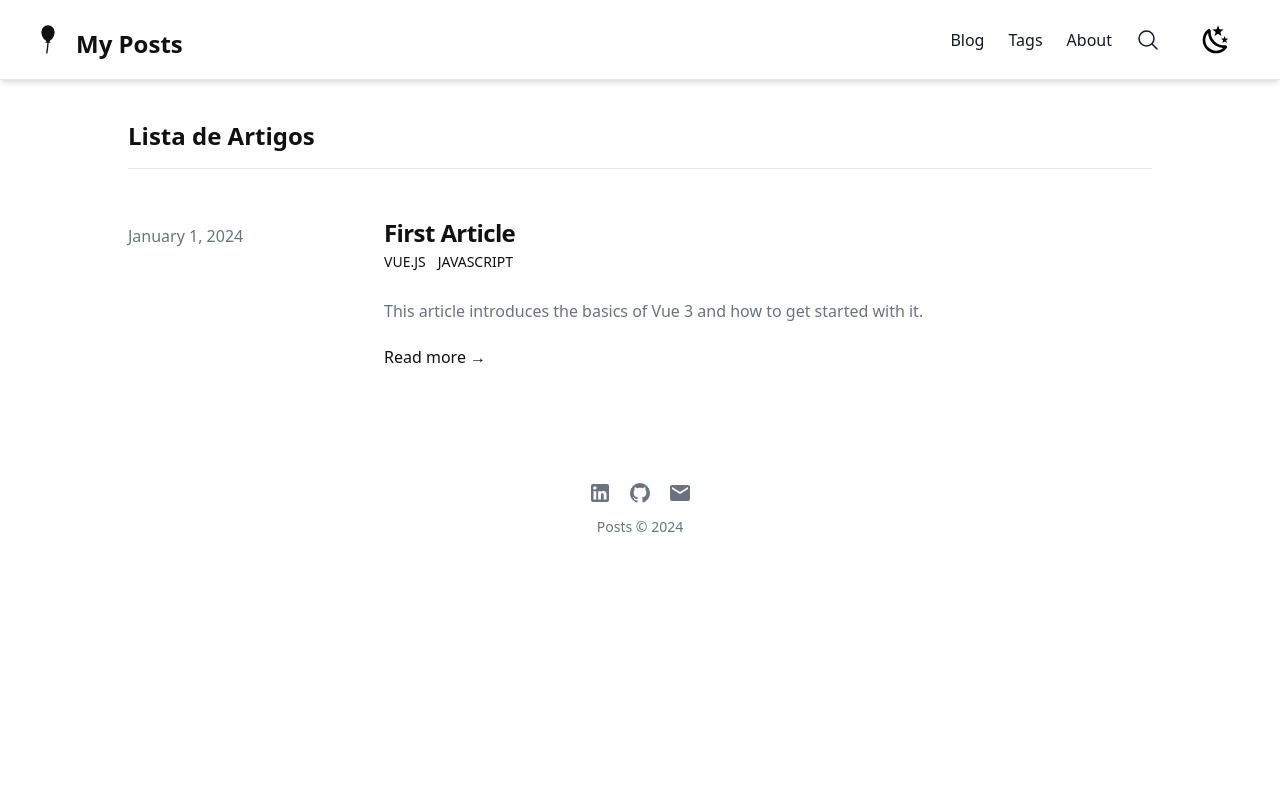
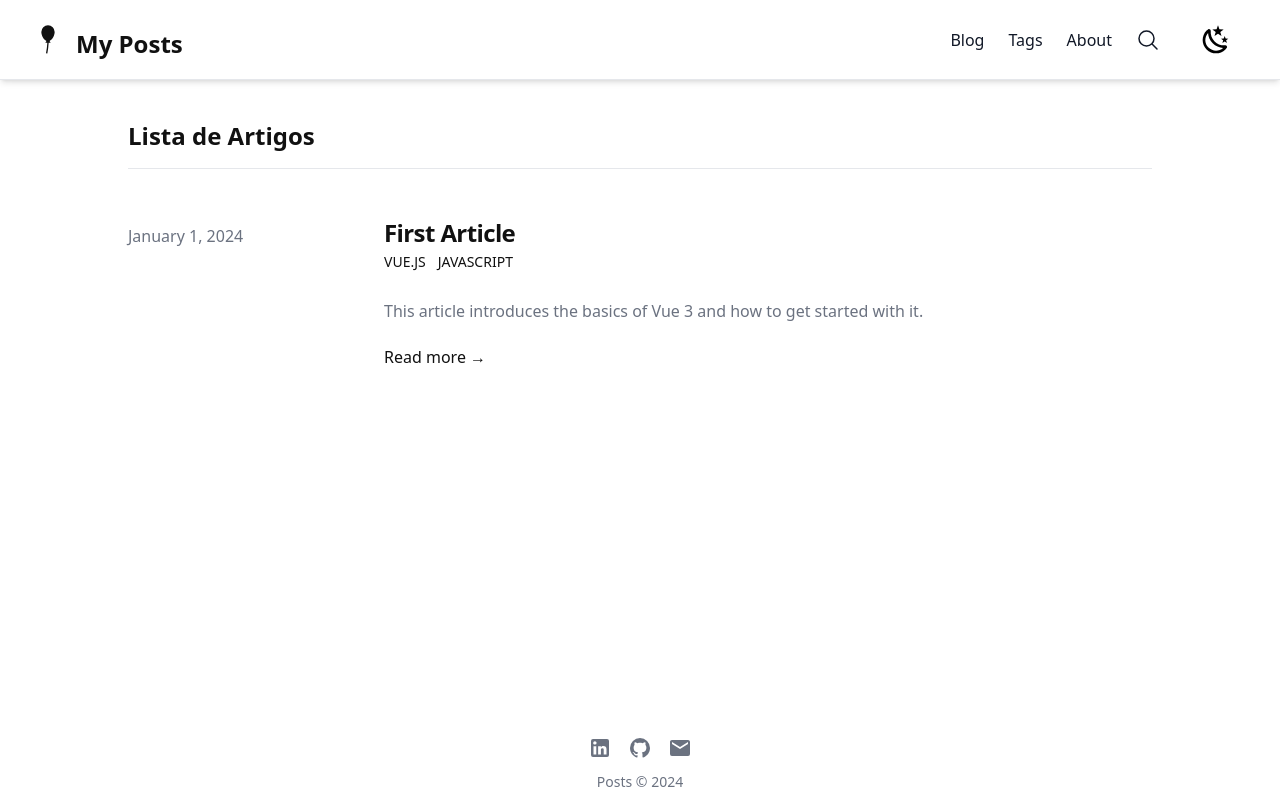
Before and after one commit to brandaoplaster/posts, a Vue app: page / in a window 1280 px wide. Built offline with nearby package versions, Linux system fonts and the light colour scheme.

Commit message:
fix: Fixing component positioning on screen

```diff
--- a/src/App.vue
+++ b/src/App.vue
@@ -4,9 +4,9 @@ import MainHeader from './components/MainHeader.vue';
 </script>
 
 <template>
-  <section class="mx-auto max-w-3xl px-4 sm:px-6 xl:max-w-5xl xl:px-0">
+  <section class="flex flex-col min-h-screen mx-auto max-w-3xl px-4 sm:px-6 xl:max-w-5xl xl:px-0">
     <MainHeader />
-    <main class="container mx-auto pt-24">
+    <main class="flex-1 container mx-auto pt-24">
       <router-view />
     </main>
 
```
